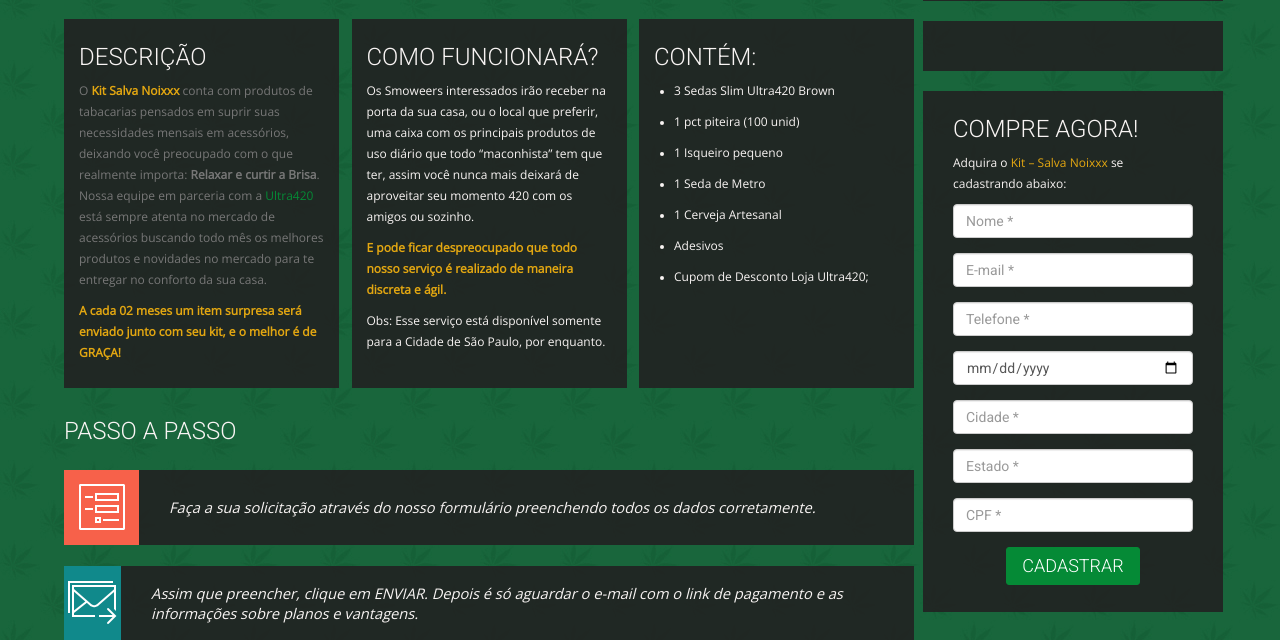
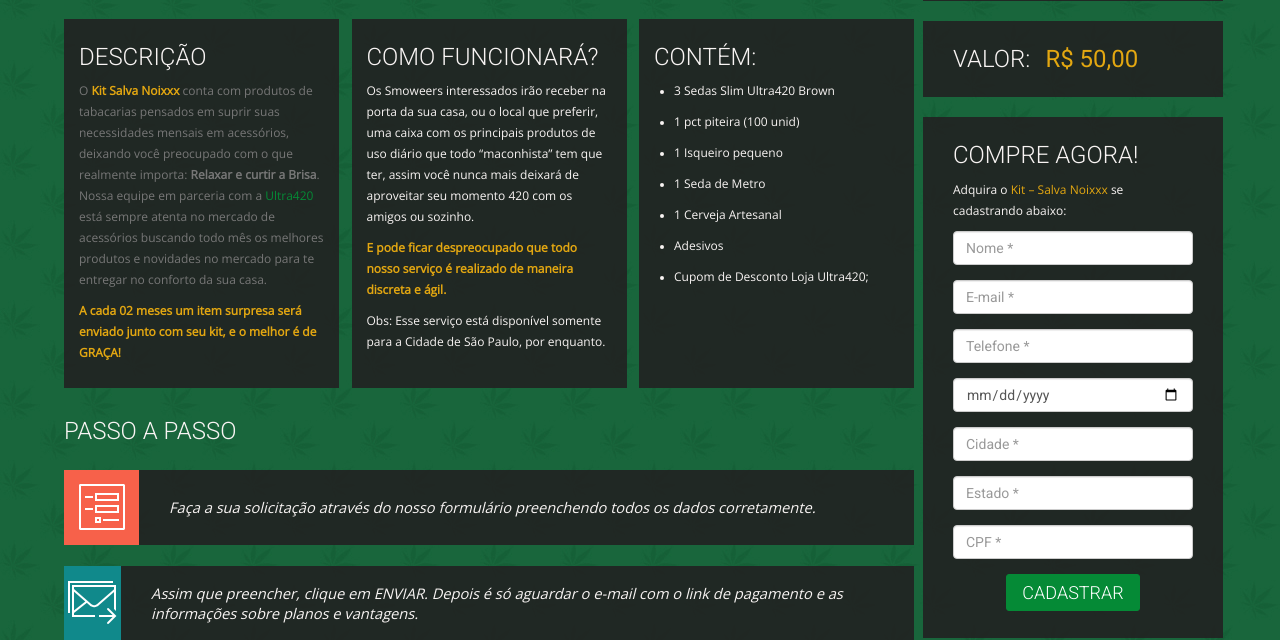
Before and after one commit to felipenakao/smowee, a Laravel app: template resources/views/clube/product.blade.php in a window 1280 px wide. Shown: the part 460-1100 px from the top of the page. Run offline with Laravel 8, Linux system fonts and the light colour scheme; the template is opened without the code that fills it, so the values that code supplies are empty; settings files or empty folders that the repository lacks are supplied; some libraries are stand-ins or nearby versions; some web fonts are replaced.

Commit message:
display e product

```diff
--- a/resources/views/clube/display.blade.php
+++ b/resources/views/clube/display.blade.php
@@ -62,6 +62,7 @@
           <a href="/logout" class="btn btn-xl">Sair</a>
     </div>
   </div>
+</div>
 
   <div class="row clube-de-beneficios-text">
     <h3>Bem vindo ao Clube de Benefícios Smowee!</h3>
--- a/resources/views/clube/product.blade.php
+++ b/resources/views/clube/product.blade.php
@@ -149,10 +149,10 @@
         </div>
     </div>
     <div id="clube-side-product" class="clube-side-caption valor"><h3>
-      <!-- Valor: -->
+      Valor:
     </h3>
     <p class="yellow">
-      <!-- R$ 50,00 -->
+      R$ 50,00
     </p>
   </div>
 
```
